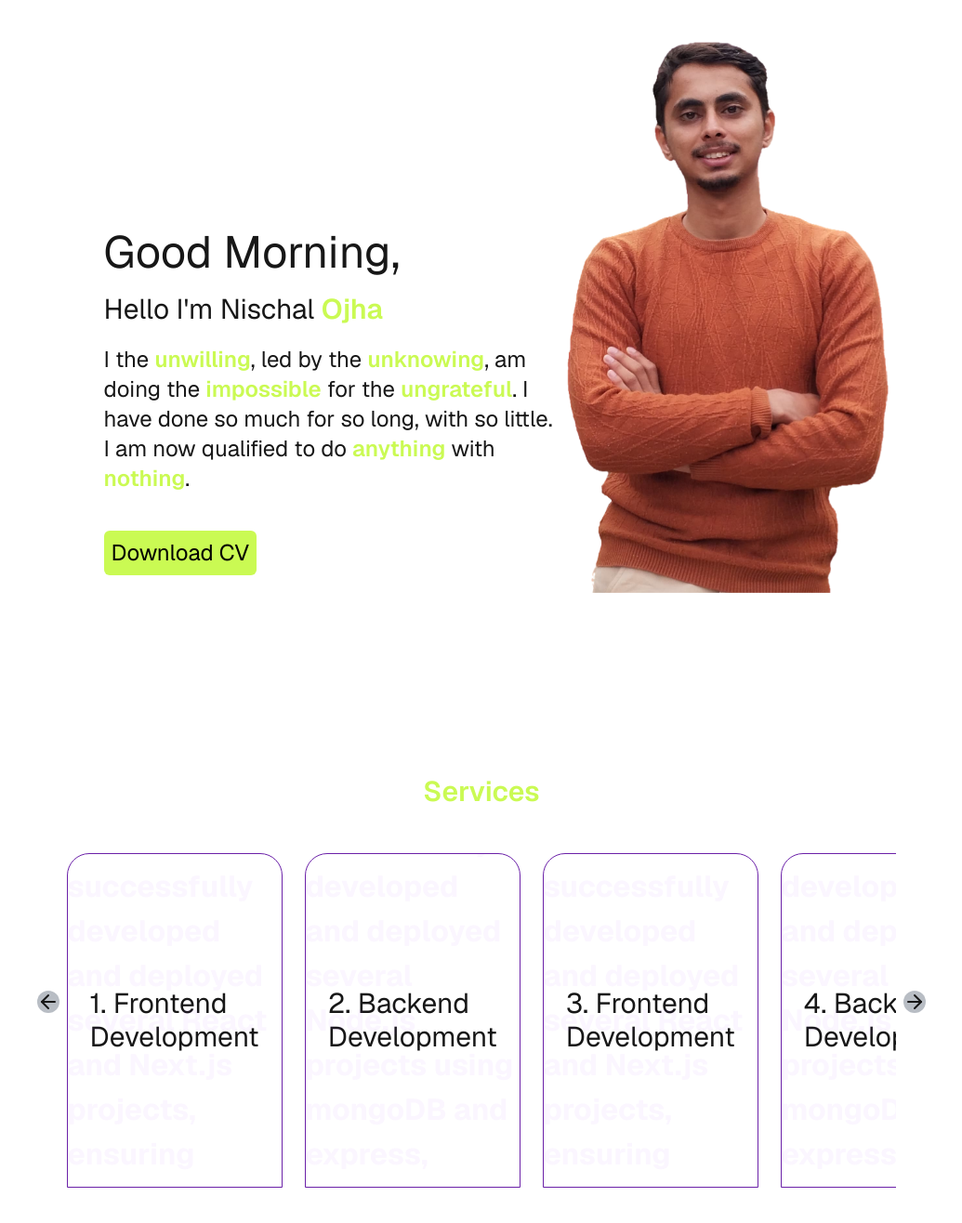
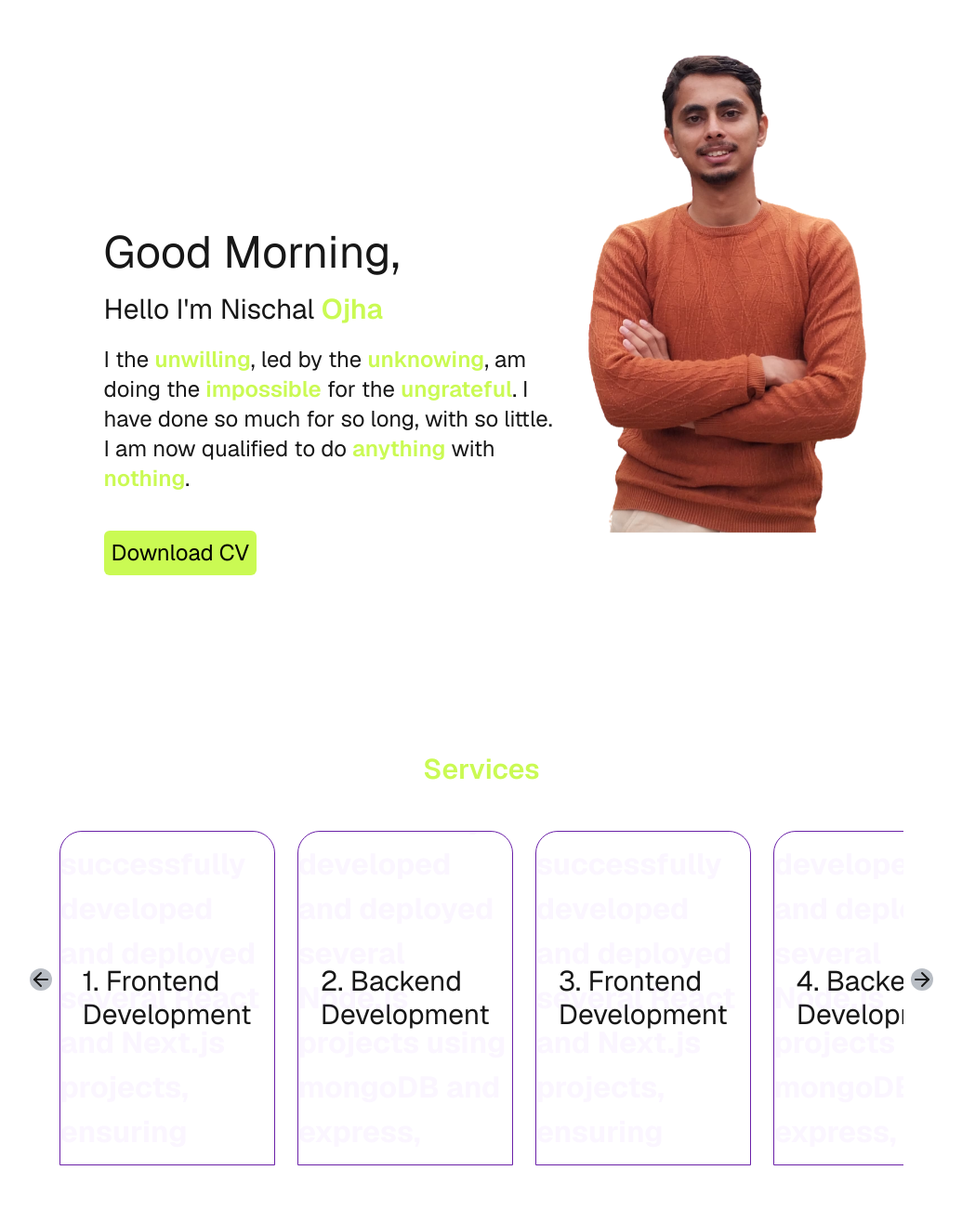
Before and after one commit to Nischal-Ojha/Portfolio, a Next.js app: page / in a window 1280 px wide. Shown: the whole page at 93% size, without its empty margins (122-1157 px from the left). After the commit the page ends 1286 px from the top, so only its background shows below. Built offline with nearby package versions, Linux system fonts and the light colour scheme.

Commit message:
New NavBar changes

```diff
--- a/src/Components/Avatar.tsx
+++ b/src/Components/Avatar.tsx
@@ -22,12 +22,12 @@ const Avatar = () => {
     }, []);
 
     return (
-        <div className={`w-44 order-first lg:order-last lg:w-96 lg:rounded-[80px] lg:absolute lg:-top-20 lg:right-40 transition-all ease-in-out ${isScrolled ? 'lg:z-0' : 'lg:z-30'} `}>
+        <div className={`w-44 flex flex-col items-center order-first lg:w-[25%] lg:order-last lg:rounded-[80px] lg:absolute lg:-top-16 lg:right-52 transition-all ease-in-out ${isScrolled ? 'lg:z-0' : 'lg:z-30'} `}>
             <Image
                 src="/portfolio_me.png"
                 alt="My photo"
-                width={360}
-                height={360}
+                width={400}
+                height={400}
             />
         </div>
     );
--- a/src/Components/Contain.tsx
+++ b/src/Components/Contain.tsx
@@ -32,7 +32,7 @@ const Contain = () => {
   ];
 
   return (
-    <div id="Services" className="flex flex-col w-[80%] pt-6 gap-2 p-2 overflow-visible">
+    <div id="Services" className="flex flex-col w-[80%] gap-2 overflow-visible">
       <p className="text-center text-3xl"><span className="drop-shadow-[0_0_10px_rgba(255,255,255,0.8)]">Services</span></p>
       <div className="flex gap-2 items-center">
         <button className="bg-slate-700 bg-opacity-35 rounded-3xl w-10 hidden lg:block" onClick={() => scrollContainer("left")}>
--- a/src/Components/Dark.tsx
+++ b/src/Components/Dark.tsx
@@ -12,7 +12,7 @@ const Dark = () => {
 
   return (
     <button onClick={changeTheme} className={`rounded-[20px] p-2 hidden lg:block`}>
-      <div className={`transition-transform duration-300 hover:scale-105 flex justify-center ${isDark?'-rotate-45':'rotate-360'}`} ><span>{isDark?<Sun className="h-6 w-6" />:<Moon className="h-6 w-6" />}</span></div>
+      <div className={`transition-transform duration-300 hover:scale-105 flex justify-center ${isDark?'-rotate-45':'rotate-360'}`} ><span>{isDark?<Sun className="h-6 w-6" />:<Moon className="h-6 w-6 text-purple-900" />}</span></div>
     </button>
   )
 }
--- a/src/Components/NavBar.tsx
+++ b/src/Components/NavBar.tsx
@@ -1,4 +1,4 @@
-  "use client"
+"use client"
 
 import React, { useEffect, useState } from 'react'
 import Dark from './Dark'
@@ -26,19 +26,24 @@ const NavBar = () => {
 
     window.addEventListener("scroll", handleScrolled)
 
+    return ()=>{
+      window.removeEventListener("scroll", handleScrolled)
+    }
+
   },[scrolled])
 
 
 
 
   return (
-    <div className={`w-screen flex lg:flex-row flex-col gap-4 lg:gap-0 lg:items-center justify-between p-4 rounded-lg bg-black transition-all duration-300 ease-in-out ${(direction === "down") ? "opacity-100 translate-y-0" :"opacity-0 -translate-y-32"}`}>
+    <div className={`w-screen flex lg:flex-row flex-col gap-4 lg:gap-0 lg:items-center justify-between p-4 rounded-lg bg-black shadow-lg shadow-purple-900 transition-all duration-300 ease-in-out ${(direction === "down") ? "opacity-100 translate-y-0" :"opacity-0 -translate-y-32"}`}>
       <p className='lg:text-3xl text-2xl text-center'><span><Link href="/">Nischal</Link></span></p>
       <ul className='flex gap-12'>
         <li className='hover:scale-105 hover:text-[#CAFA53]' ><Link href="/">Home</Link></li>
         <li className='hover:scale-105 hover:text-[#CAFA53]' ><a href="#Services">Services</a></li>
         <li className='hover:scale-105 hover:text-[#CAFA53]' >About</li>
-        <li className='hover:scale-105 hover:text-[#CAFA53]' >Contact</li>
+        <li className='hover:scale-105 hover:text-[#CAFA53]' >Contacts</li>
+        {/* <li className='hover:scale-105 hover:text-[#CAFA53]'><Link href="contacts">Contacts</Link></li> */}
       </ul>
       <Dark/>
     </div>
```
